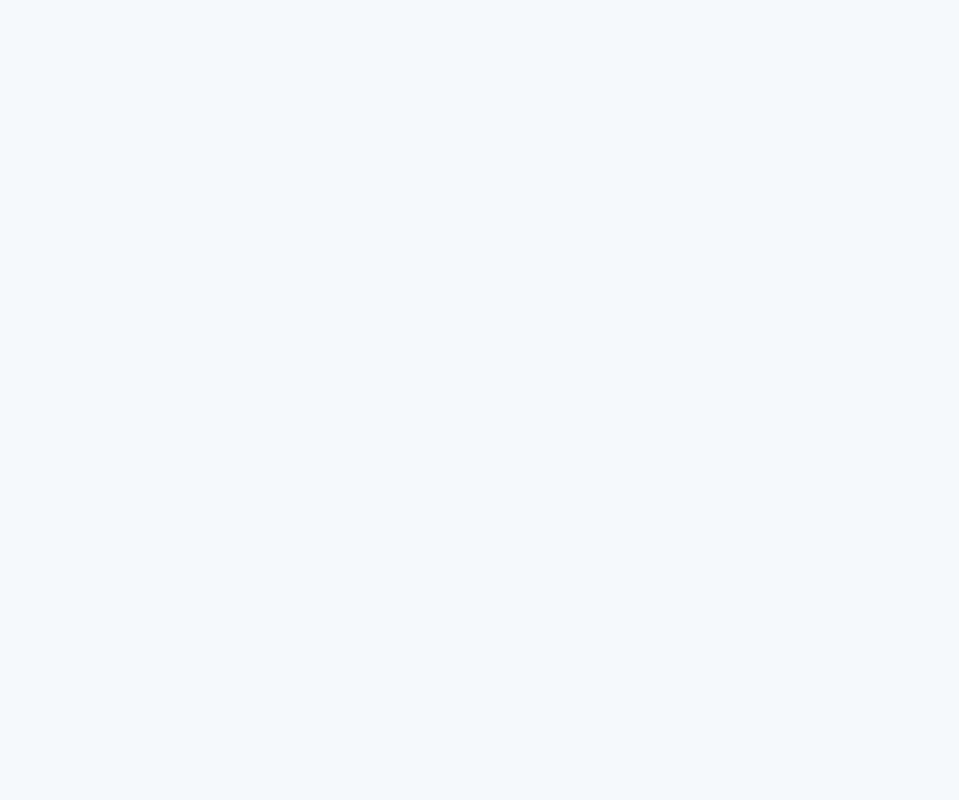
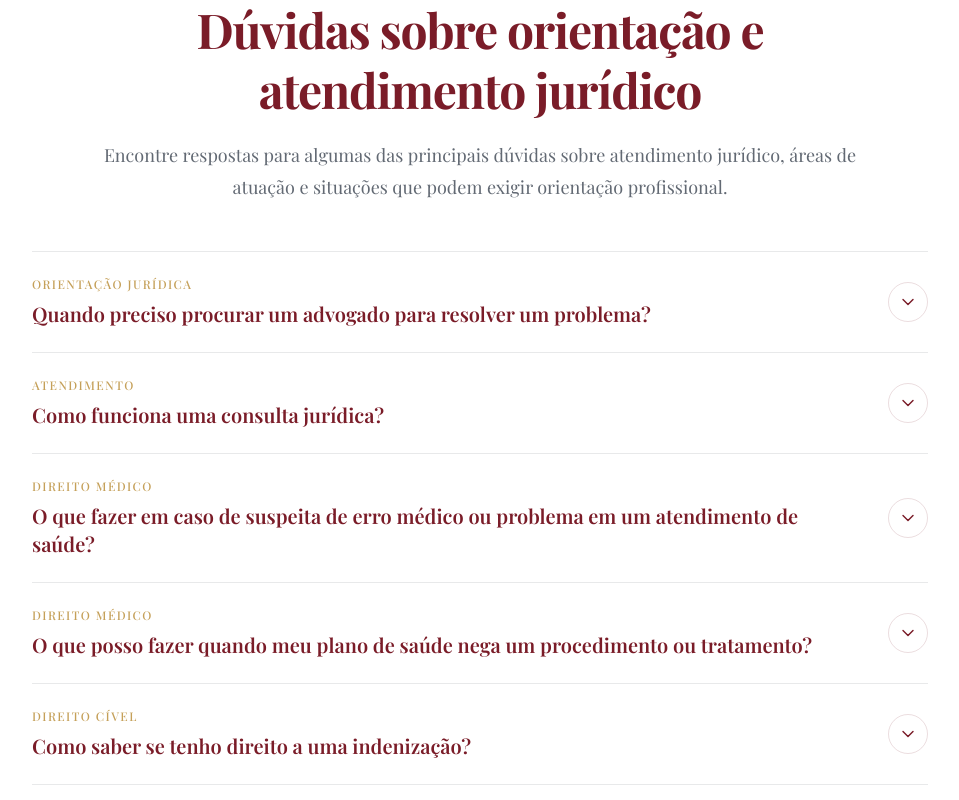
Before and after one commit to Ovidiojcf/deborah-tapajos-lp, a Next.js app: page / in a window 1280 px wide. Shown: the part 3260-4060 px from the top of the page, without its empty margins (160-1119 px from the left). Before the commit the page ends 3107 px from the top, so only its background shows below. Built offline with nearby package versions, Linux system fonts and the light colour scheme; a web font is replaced by a local one.

Commit message:
feat(faq): implement accordion FAQ section component

```diff
--- a/app/page.tsx
+++ b/app/page.tsx
@@ -1,6 +1,7 @@
 import { Header } from "@/components/layout/header";
 import { Hero } from "@/components/landing/hero";
 import { Services } from "@/components/landing/services";
+import { Faq } from "@/components/landing/faq";
 
 /* URL temporária para testes do CTA */
 const WHATSAPP_URL =
@@ -44,6 +45,7 @@ export default function Home() {
           </div>
         </section>
       </main>
+      <Faq/>
     </div>
   );
 }
--- /dev/null
+++ b/components/landing/faq.tsx
@@ -0,0 +1,168 @@
+"use client";
+
+import { useState } from "react";
+import { ChevronDown } from "lucide-react";
+
+type FAQItem = {
+  id: string;
+  question: string;
+  answer: string;
+  category: string;
+};
+
+const faqData: FAQItem[] = [
+  {
+    id: "quando-procurar-advogado",
+    category: "Orientação jurídica",
+    question: "Quando preciso procurar um advogado para resolver um problema?",
+    answer:
+      "É recomendável buscar orientação jurídica quando você enfrenta uma situação que envolve direitos, obrigações, contratos, indenizações, processos, benefícios previdenciários ou qualquer conflito que possa gerar consequências legais. Uma análise profissional ajuda a compreender o problema, identificar os caminhos jurídicos possíveis e definir os próximos passos de acordo com as particularidades do caso.",
+  },
+  {
+    id: "como-funciona-consulta",
+    category: "Atendimento",
+    question: "Como funciona uma consulta jurídica?",
+    answer:
+      "A consulta começa com a compreensão dos fatos e das circunstâncias do seu caso. Quando necessário, são analisados documentos e informações relevantes para identificar os aspectos jurídicos envolvidos. A partir dessa análise, são apresentadas as possibilidades de atuação e as orientações sobre os próximos passos.",
+  },
+  {
+    id: "erro-medico",
+    category: "Direito Médico",
+    question:
+      "O que fazer em caso de suspeita de erro médico ou problema em um atendimento de saúde?",
+    answer:
+      "Em situações que envolvem suspeita de erro médico, falha na prestação de um serviço de saúde ou outros problemas relacionados ao atendimento, é importante reunir documentos como prontuários, exames, receitas, laudos e comprovantes de atendimento. A análise jurídica do caso permite verificar os fatos, os documentos disponíveis e quais medidas podem ser juridicamente cabíveis.",
+  },
+  {
+    id: "plano-saude",
+    category: "Direito Médico",
+    question:
+      "O que posso fazer quando meu plano de saúde nega um procedimento ou tratamento?",
+    answer:
+      "Quando um plano de saúde nega um procedimento, tratamento ou cobertura, é importante verificar a justificativa apresentada pela operadora e reunir documentos relacionados à solicitação, como pedido médico, negativa e contrato. A partir dessas informações, é possível analisar a situação e verificar quais medidas administrativas ou judiciais podem ser aplicáveis ao caso.",
+  },
+  {
+    id: "indenizacao",
+    category: "Direito Cível",
+    question: "Como saber se tenho direito a uma indenização?",
+    answer:
+      "O direito a uma indenização depende das circunstâncias de cada situação. É necessário analisar o que aconteceu, quais danos foram causados, a existência de documentos e a relação entre o fato e o prejuízo alegado. Uma avaliação jurídica pode ajudar a identificar se existem fundamentos para uma eventual ação de responsabilidade civil.",
+  },
+  {
+    id: "intimacao-processo-criminal",
+    category: "Direito Criminal",
+    question:
+      "Recebi uma intimação ou estou sendo investigado. O que devo fazer?",
+    answer:
+      "Ao receber uma intimação ou tomar conhecimento de uma investigação, é importante compreender exatamente o motivo do procedimento e evitar tomar decisões sem orientação adequada. A atuação jurídica pode envolver a análise dos documentos, acompanhamento do procedimento e definição da estratégia de defesa de acordo com as circunstâncias do caso.",
+  },
+  {
+    id: "aposentadoria-inss",
+    category: "Direito Previdenciário",
+    question: "Como saber se já posso me aposentar pelo INSS?",
+    answer:
+      "A possibilidade de aposentadoria depende do histórico contributivo, da idade, do tempo de contribuição e das regras previdenciárias aplicáveis ao caso. A análise dos dados previdenciários permite verificar quais regras podem ser utilizadas, quais requisitos precisam ser cumpridos e quais cuidados devem ser considerados antes de solicitar o benefício.",
+  },
+  {
+    id: "beneficio-inss-negado",
+    category: "Direito Previdenciário",
+    question: "O que fazer quando meu benefício do INSS é negado?",
+    answer:
+      "Quando um benefício previdenciário é negado, é importante verificar o motivo apresentado pelo INSS e analisar os documentos utilizados no pedido. Dependendo da situação, podem existir medidas administrativas ou judiciais para questionar a decisão. A orientação jurídica permite avaliar o caso concreto e identificar os caminhos disponíveis.",
+  },
+];
+
+export function Faq() {
+  const [openItem, setOpenItem] = useState<string | null>(null);
+
+  const handleToggle = (id: string) => {
+    setOpenItem((current) => (current === id ? null : id));
+  };
+
+  return (
+    <section
+      id="faq"
+      className="bg-white py-20 sm:py-24 lg:py-28"
+      aria-labelledby="faq-title"
+    >
+      <div className="mx-auto max-w-7xl px-4 sm:px-6 lg:px-8">
+        {/* Section heading */}
+        <div className="mx-auto max-w-3xl text-center">
+          <span className="inline-block text-sm font-medium uppercase tracking-[0.18em] text-gold-accent">
+            Perguntas frequentes
+          </span>
+
+          <h2
+            id="faq-title"
+            className="mt-4 font-serif text-3xl font-bold leading-tight tracking-tight text-bordeaux-primary sm:text-4xl lg:text-5xl"
+          >
+            Dúvidas sobre orientação e atendimento jurídico
+          </h2>
+
+          <p className="mt-5 text-base leading-7 text-neutral-dark/70 sm:text-lg sm:leading-8">
+            Encontre respostas para algumas das principais dúvidas sobre
+            atendimento jurídico, áreas de atuação e situações que podem exigir
+            orientação profissional.
+          </p>
+        </div>
+
+        {/* FAQ list */}
+        <div className="mx-auto mt-12 max-w-4xl">
+          <div className="divide-y divide-neutral-dark/10 border-y border-neutral-dark/10">
+            {faqData.map((item) => {
+              const isOpen = openItem === item.id;
+
+              return (
+                <div key={item.id} className="group">
+                  <button
+                    type="button"
+                    className="flex w-full items-center justify-between gap-6 py-6 text-left transition-colors duration-200 focus-visible:outline-2 focus-visible:outline-offset-4 focus-visible:outline-bordeaux-primary"
+                    aria-expanded={isOpen}
+                    aria-controls={`${item.id}-content`}
+                    onClick={() => handleToggle(item.id)}
+                  >
+                    <span className="flex flex-col gap-2">
+                      <span className="text-xs font-medium uppercase tracking-[0.12em] text-gold-accent">
+                        {item.category}
+                      </span>
+
+                      <span className="font-serif text-lg font-semibold leading-7 text-bordeaux-primary transition-colors duration-200 group-hover:text-bordeaux-hover sm:text-xl">
+                        {item.question}
+                      </span>
+                    </span>
+
+                    <span
+                      className={`flex size-10 shrink-0 items-center justify-center rounded-full border border-bordeaux-primary/15 text-bordeaux-primary transition-all duration-300 ${
+                        isOpen
+                          ? "rotate-180 bg-bordeaux-primary text-white"
+                          : "bg-transparent"
+                      }`}
+                      aria-hidden="true"
+                    >
+                      <ChevronDown className="size-5" strokeWidth={1.7} />
+                    </span>
+                  </button>
+
+                  <div
+                    id={`${item.id}-content`}
+                    className={`grid transition-[grid-template-rows,opacity] duration-300 ease-out ${
+                      isOpen
+                        ? "grid-rows-[1fr] opacity-100"
+                        : "grid-rows-[0fr] opacity-0"
+                    }`}
+                  >
+                    <div className="overflow-hidden">
+                      <p className="max-w-3xl pb-6 pr-16 text-sm leading-7 text-neutral-dark/70 sm:text-base sm:leading-8">
+                        {item.answer}
+                      </p>
+                    </div>
+                  </div>
+                </div>
+              );
+            })}
+          </div>
+        </div>
+      </div>
+    </section>
+  );
+}
```
